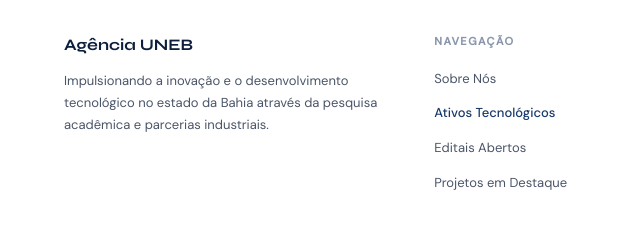
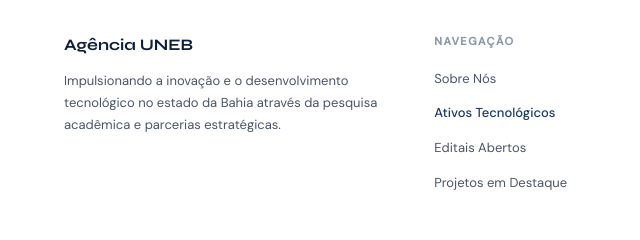
Before and after one commit to nataliassilva-dev/agencia.inovacao, a plain HTML site: page index.html in a window 1280 px wide. Shown: the part 2594-2834 px from the top of the page, 0-640 px from the left. Drawn offline with Linux system fonts and the light colour scheme.

Commit message:
Update index.html

```diff
--- a/index.html
+++ b/index.html
@@ -239,7 +239,7 @@
     <div class="footer-grid">
       <div>
         <div class="footer-brand-name">Agência UNEB</div>
-        <p class="footer-brand-desc">Impulsionando a inovação e o desenvolvimento tecnológico no estado da Bahia através da pesquisa acadêmica e parcerias industriais.</p>
+        <p class="footer-brand-desc">Impulsionando a inovação e o desenvolvimento tecnológico no estado da Bahia através da pesquisa acadêmica e parcerias estratégicas.</p>
       </div>
       <div>
         <div class="footer-col-title">Navegação</div>
```
